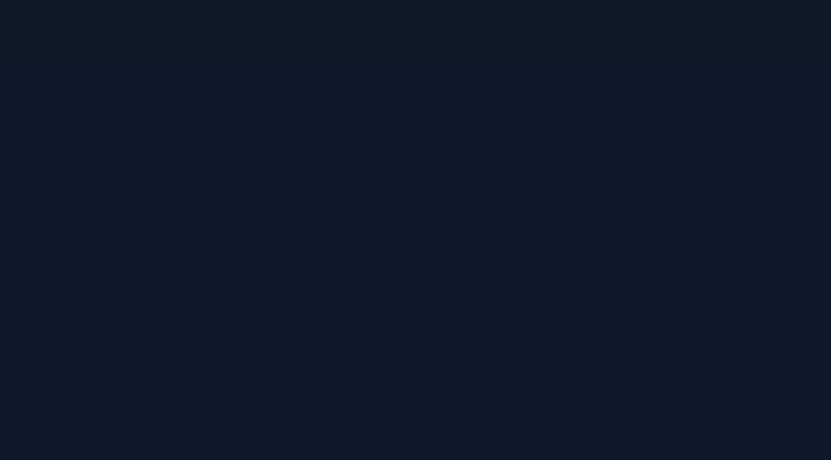
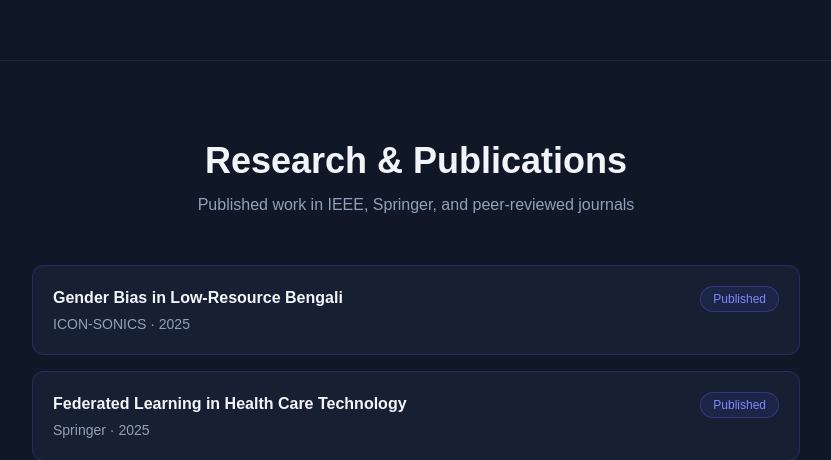
Before and after one commit to Asgorreaj/portfolio, a Next.js app: page / in a window 1280 px wide. Shown: the part 2340-2800 px from the top of the page, without its empty margins (224-1055 px from the left). Before the commit the page ends 2400 px from the top, so only its background shows below. Built offline with nearby package versions, Linux system fonts and the light colour scheme.

Commit message:
add publications section

```diff
--- a/app/components/Projects.tsx
+++ b/app/components/Projects.tsx
@@ -13,6 +13,8 @@ type Project = {
 };
 
 const projects: Project[] = [
+    // TODO: TourAndTravel - video demo bakhi ache, videoUrl field already add kora ache, just video file বসাতে হবে /public/videos/ folder e
+  // TODO: liveUrl field - jegula Vercel e deploy hobe segula te liveUrl: "https://..." add korte hobe
   {
     title: "Donation & Charity Platform",
     description: "Full-stack donation platform with PHP backend and TypeScript frontend, enabling secure donation tracking.",
--- /dev/null
+++ b/app/components/Publications.tsx
@@ -0,0 +1,98 @@
+"use client";
+
+import { motion } from "framer-motion";
+
+type Publication = {
+  title: string;
+  venue: string;
+  year: string;
+  doi: string;
+  status?: string;
+};
+
+const publications: Publication[] = [
+  {
+    title: "Gender Bias in Low-Resource Bengali",
+    venue: "ICON-SONICS",
+    year: "2025",
+    doi: "10.1109/ICON-SONICS67145.2025.11309238",
+  },
+  {
+    title: "Federated Learning in Health Care Technology",
+    venue: "Springer",
+    year: "2025",
+    doi: "10.1007/978-981-96-8353-6_1",
+  },
+  {
+    title: "Financial Sentiment Analysis using BERT",
+    venue: "Preprint",
+    year: "2025",
+    doi: "10.21203/rs.3.rs-7786713/v1",
+  },
+  {
+    title: "A Systematic Review of Metaverse Environment",
+    venue: "Journal Article",
+    year: "2024",
+    doi: "10.22105/metaverse.v1i1.17",
+  },
+  {
+    title: "Metaverse: Fission the Architecture",
+    venue: "IJSRA",
+    year: "2024",
+    doi: "10.30574/ijsra.2024.12.1.0808",
+  },
+  {
+    title: "Federated Learning: Architectures, Hardware, Network Protocols, Tasks and Problems",
+    venue: "Under Review",
+    year: "2026",
+    doi: "",
+    status: "Under Review",
+  },
+];
+
+export default function Publications() {
+  return (
+    <section id="publications" className="min-h-screen px-8 py-20 border-t border-slate-800">
+      <motion.div
+        className="text-center mb-12"
+        initial={{ opacity: 0, y: 30 }}
+        whileInView={{ opacity: 1, y: 0 }}
+        viewport={{ once: true, amount: 0.3 }}
+        transition={{ duration: 0.8 }}
+      >
+        <h2 className="text-4xl font-bold text-slate-100 mb-3">Research & Publications</h2>
+        <p className="text-slate-400">Published work in IEEE, Springer, and peer-reviewed journals</p>
+      </motion.div>
+
+      <div className="max-w-3xl mx-auto flex flex-col gap-4">
+        {publications.map((pub, index) => (
+          <motion.a
+            key={pub.title}
+            href={pub.doi ? `https://doi.org/${pub.doi}` : "https://www.researchgate.net/profile/Md-Asgor-Hossain-Reaj"}
+            target="_blank"
+            rel="noopener noreferrer"
+            className="bg-slate-800/50 border border-indigo-500/20 rounded-xl p-5 hover:border-indigo-500/50 transition flex justify-between items-start gap-4"
+            initial={{ opacity: 0, x: -30 }}
+            whileInView={{ opacity: 1, x: 0 }}
+            viewport={{ once: true, amount: 0.3 }}
+            transition={{ duration: 0.5, delay: index * 0.1 }}
+          >
+            <div>
+              <h3 className="text-slate-100 font-semibold mb-1">{pub.title}</h3>
+              <p className="text-sm text-slate-400">
+                {pub.venue} · {pub.year}
+              </p>
+            </div>
+            <span className={`text-xs px-3 py-1 rounded-full whitespace-nowrap ${
+              pub.status
+                ? "bg-amber-500/10 text-amber-400 border border-amber-500/30"
+                : "bg-indigo-500/10 text-indigo-400 border border-indigo-500/30"
+            }`}>
+              {pub.status || "Published"}
+            </span>
+          </motion.a>
+        ))}
+      </div>
+    </section>
+  );
+}
--- a/app/components/TypingText.tsx
+++ b/app/components/TypingText.tsx
@@ -1,20 +1,19 @@
 "use client";
 
-import { useState, useEffect } from "react";
+import { useEffect, useState } from "react";
 
-export default function TypingText({ text }: { text: string }) {
+export default function TypingText({ text}:{ text: string }){
     const [displayedText, setDisplayedText] = useState("");
 
     useEffect(() => {
         let index = 0;
         const interval = setInterval(() => {
-      setDisplayedText(text.slice(0, index + 1));
+            setDisplayedText((prev) => prev + text[index]);
             index++;
             if (index === text.length) {
                 clearInterval(interval);
             }
         }, 80);
-
         return () => clearInterval(interval);
     }, [text]);
 
--- a/app/page.tsx
+++ b/app/page.tsx
@@ -2,6 +2,8 @@ import Navbar from "./components/Navbar";
 import About from "./components/About";
 import Hero from "./components/Hero";
 import Projects from "./components/Projects";
+import Publications from "./components/Publications";
+
 
 export default function Home() {
   return (
@@ -10,6 +12,7 @@ export default function Home() {
       <Hero />
       <About />
       <Projects />
+      <Publications />
     </main>
   );
 }0
```
Lines whose indentation alone changed are shown as unchanged.
